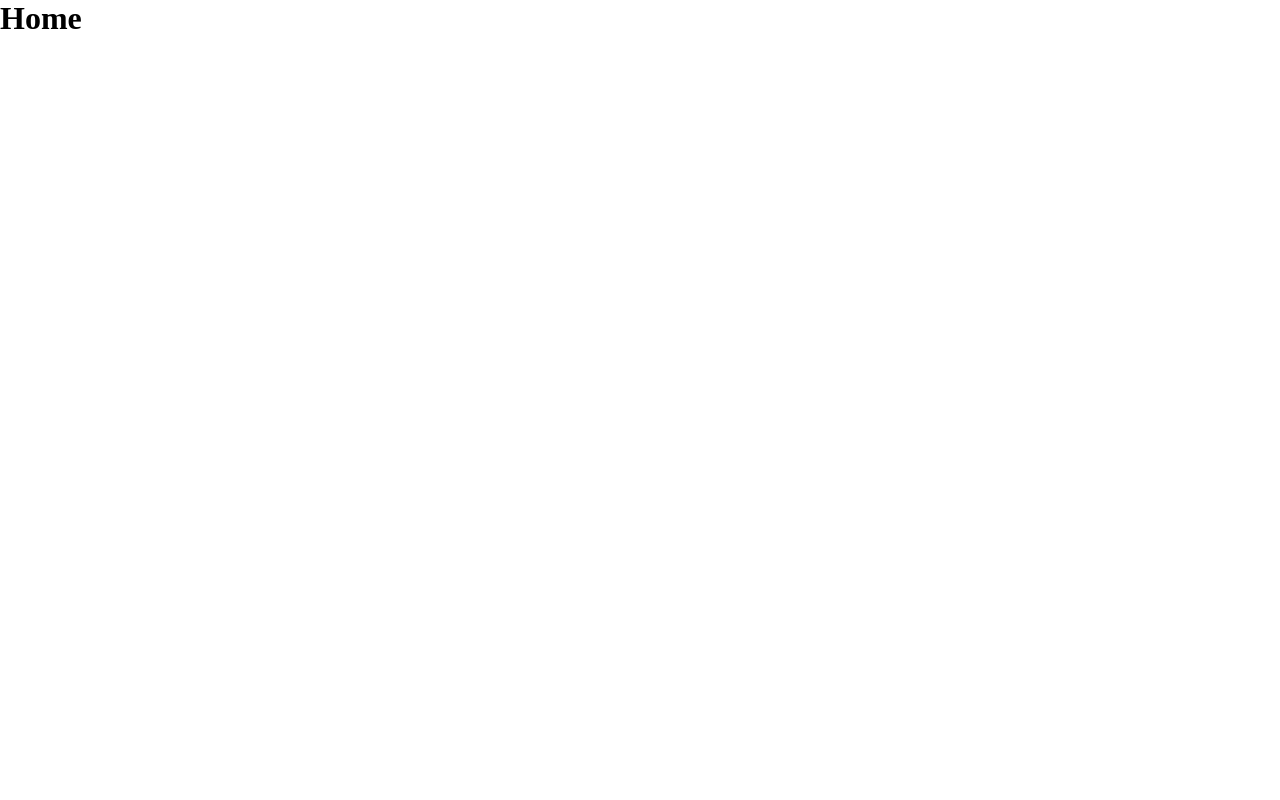
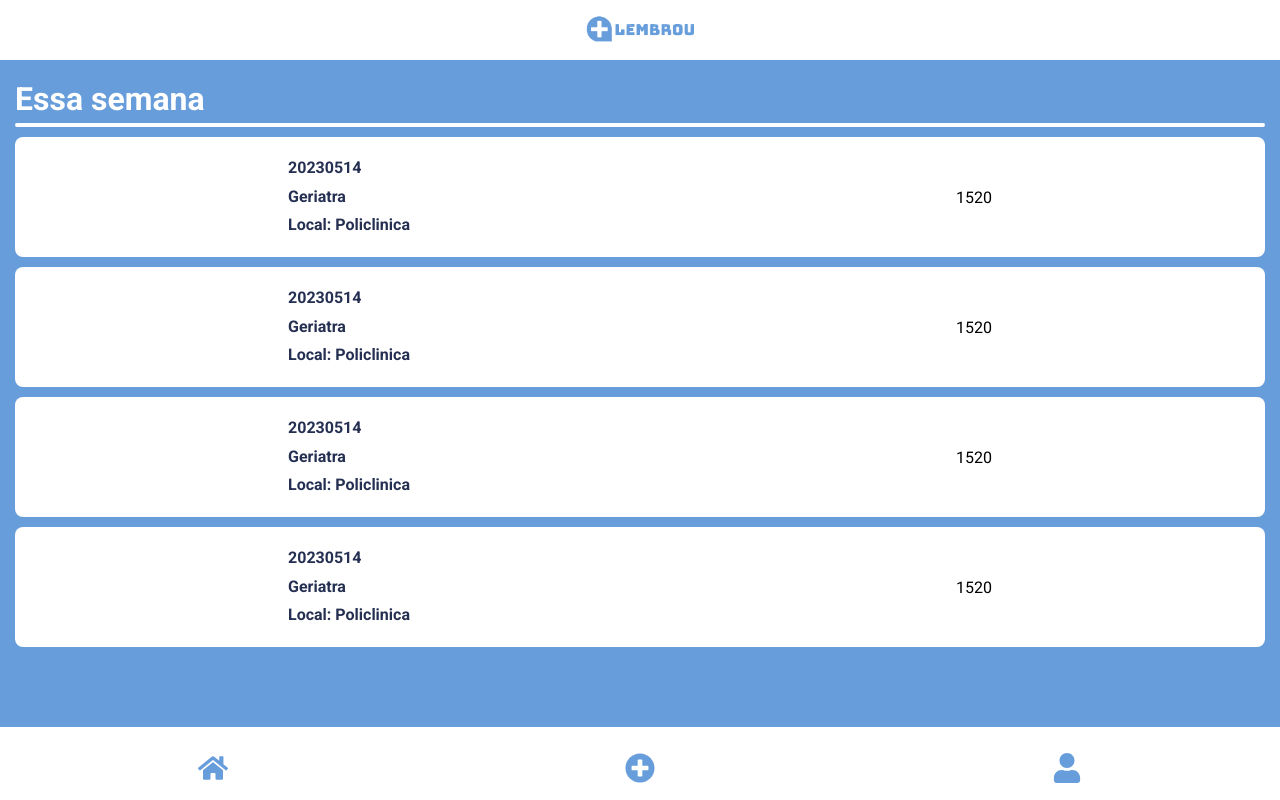
Before and after one commit to wesleysantossts/projeto-integrador, a Next.js app in the folder app/: page / in a window 1280 px wide. Built offline with nearby package versions, Linux system fonts and the light colour scheme.

Commit message:
menus e navagação ok

```diff
--- a/app/package.json
+++ b/app/package.json
@@ -17,6 +17,7 @@
     "next": "13.4.2",
     "react": "18.2.0",
     "react-dom": "18.2.0",
+    "react-icons": "^4.8.0",
     "styled-components": "^6.0.0-rc.1",
     "typescript": "5.0.4"
   }
--- /dev/null
+++ b/app/src/components/consulta/index.tsx
@@ -0,0 +1,18 @@
+import { Container, Text, Hour } from './styles';
+
+import { FaHome, FaUser, FaPlusCircle } from 'react-icons/fa';
+
+export default function Consulta({ consulta }) {
+  return (
+    <Container href={'/'}>
+      <Text>
+        <p>{consulta.data}</p>
+        <p>{consulta.medico}</p>
+        <p>Local: {consulta.local}</p>
+      </Text>
+      <Hour>
+        <p>{consulta.horario}</p>
+      </Hour>
+    </Container>
+  )
+}
--- /dev/null
+++ b/app/src/components/consulta/styles.ts
@@ -0,0 +1,26 @@
+import Link from 'next/link';
+import styled from 'styled-components';
+
+export const Container = styled(Link)`
+  height: 120px;
+  width: 100%;
+  background-color: white;
+  display: flex;
+  justify-content: space-around;
+  align-items: center;
+  margin-top: 10px;
+  border-radius: 8px;
+`
+
+export const Text = styled.div`
+  display: flex;
+  flex-direction: column;
+
+  p {
+    line-height: 1.8rem;
+    color: #242F51;
+    font-weight: bold;
+  }
+`
+
+export const Hour = styled.div``
--- /dev/null
+++ b/app/src/components/footer/index.tsx
@@ -0,0 +1,23 @@
+import { Container } from './styles';
+import Link from 'next/link';
+import { FaHome, FaUser, FaPlusCircle } from 'react-icons/fa';
+
+export default function Footer() {
+  const routes = [
+    { id: 1, path: '', icon: <FaHome /> },
+    { id: 2, path: '', icon: <FaPlusCircle /> },
+    { id: 3, path: '', icon: <FaUser /> },
+  ]
+
+  return (
+    <Container>
+      {routes.map(item => {
+        return (
+          <Link key={item.id} href={item.path}>
+            {item.icon}
+          </Link>
+        )
+      })}
+    </Container>
+  )
+}
--- /dev/null
+++ b/app/src/components/footer/styles.ts
@@ -0,0 +1,19 @@
+import styled from 'styled-components';
+
+export const Container = styled.header`
+  height: 60px;
+  width: 100%;
+  background-color: white;
+  position: fixed;
+  bottom: 0;
+  right: 0;
+  display: flex;
+  justify-content: space-around;
+  align-items: center;
+
+  svg {
+    width: 30px;
+    height: 30px;
+    color: #669DDA;
+  }
+`
--- /dev/null
+++ b/app/src/components/header/index.tsx
@@ -0,0 +1,11 @@
+import { Container } from './styles';
+
+export default function Header() {
+  return (
+    <Container>
+      <div>
+        <img src="./assets/img/logotipo.png" alt="logo" />
+      </div>
+    </Container>
+  )
+}
--- /dev/null
+++ b/app/src/components/header/styles.ts
@@ -0,0 +1,14 @@
+import styled from 'styled-components';
+
+export const Container = styled.header`
+  height: 60px;
+  background-color: white;
+  display: flex;
+  justify-content: center;
+  align-items: center;
+
+  img {
+    padding: 10px 0 0 0;
+    height: 150px;
+  }
+`
--- a/app/src/pages/api/hello.ts
+++ /dev/null
@@ -1,13 +0,0 @@
-// Next.js API route support: https://nextjs.org/docs/api-routes/introduction
-import type { NextApiRequest, NextApiResponse } from 'next'
-
-type Data = {
-  name: string
-}
-
-export default function handler(
-  req: NextApiRequest,
-  res: NextApiResponse<Data>
-) {
-  res.status(200).json({ name: 'John Doe' })
-}
--- a/app/src/pages/index.tsx
+++ b/app/src/pages/index.tsx
@@ -1,7 +1,30 @@
+import { useState } from 'react'
+import { Container, Title, Content } from './styles'
+
+import Header from '@/components/header'
+import Footer from '@/components/footer'
+import Consulta from '@/components/consulta'
+
 export default function Home() {
+  const [agendamento, setAgendamentos] = useState([
+    {id: 1, data: '20230514', medico: 'Geriatra', local: 'Policlinica', horario: '1520'},
+    {id: 2, data: '20230514', medico: 'Geriatra', local: 'Policlinica', horario: '1520'},
+    {id: 3, data: '20230514', medico: 'Geriatra', local: 'Policlinica', horario: '1520'},
+    {id: 4, data: '20230514', medico: 'Geriatra', local: 'Policlinica', horario: '1520'},
+  ])
+
   return (
     <>
-      <div><h1>Home</h1></div>
+      <Container>
+        <Header />
+        <Content>
+          <Title><h1>Essa semana</h1></Title>
+          {agendamento.map(item => {
+            return <Consulta key={item.id} consulta={item} />
+          })}
+        </Content>
+      </Container>
+      <Footer />
     </>
   )
 }
--- /dev/null
+++ b/app/src/pages/styles.ts
@@ -0,0 +1,32 @@
+import styled from 'styled-components';
+
+export const Container = styled.div`
+  display: flex;
+  width: 100%;
+  height: 100%;
+  flex-direction: column;
+  background-color: #669DDA;
+  padding-bottom: 60px;
+`
+
+export const Content = styled.div`
+  display: flex;
+  flex-direction: column;
+  padding: 20px 15px;
+`
+
+export const Title = styled.div`
+  h1 {
+    color: white;
+  }
+
+  &::after {
+    content: '';
+    display: block;
+    width: 100%;
+    height: 4px;
+    background-color: white;
+    border-radius: 5px;
+    margin-top: 5px;
+  }
+`
--- a/app/src/styles/globals.css
+++ b/app/src/styles/globals.css
@@ -1,3 +1,5 @@
+@import url('https://fonts.googleapis.com/css2?family=Roboto:wght@300;400;500;700&display=swap');
+
 * {
   box-sizing: border-box;
   padding: 0;
@@ -8,6 +10,7 @@ html,
 body {
   max-width: 100vw;
   overflow-x: hidden;
+  font-family: 'Roboto';
 }
 
 a {
--- a/app/tsconfig.json
+++ b/app/tsconfig.json
@@ -15,7 +15,10 @@
     "jsx": "preserve",
     "incremental": true,
     "paths": {
-      "@/*": ["./src/*"]
+      "@/*": ["./src/*"],
+      "@components/*": ["./src/components"],
+      "@services/*": ["./src/services"],
+      "@utils/*": ["./src/utils"],
     }
   },
   "include": ["next-env.d.ts", "**/*.ts", "**/*.tsx"],
```
Also changed, not shown: app/public/assets/img/logotipo.png (added), 1 other file (tests, documents, lock files or other folders).
